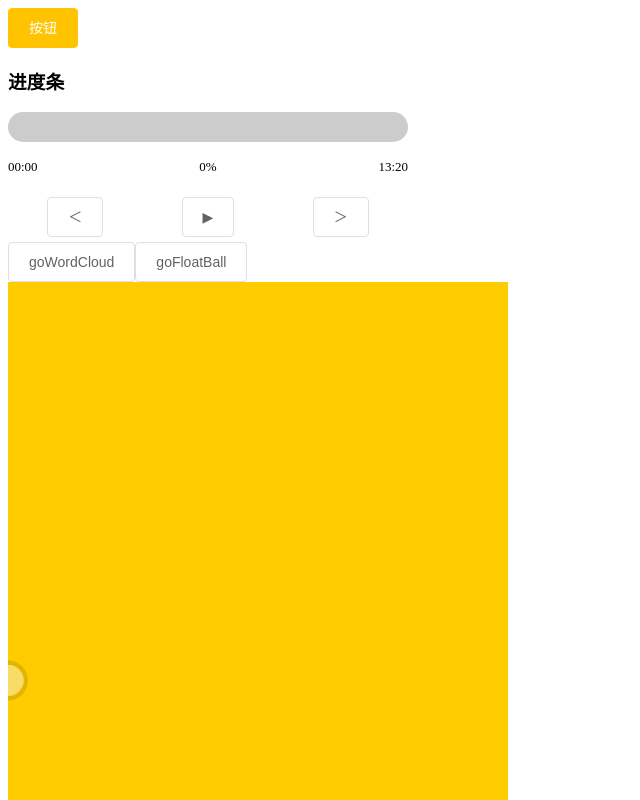
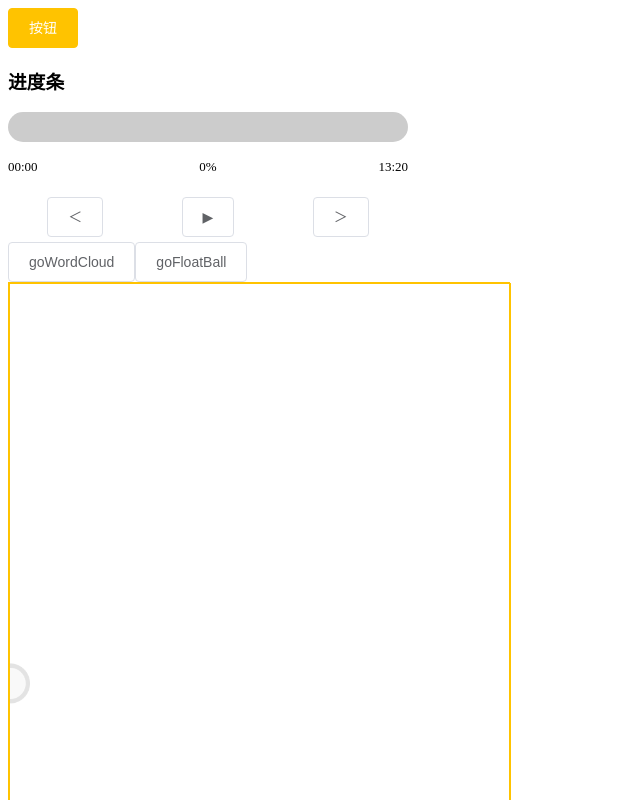
Before and after one commit to liuxueji/lxj-ui, a Vue app: page /#/FloatBall in a window 1280 px wide. Shown: the top 800 px of the page, without its empty margins (0-640 px from the left). Built offline with nearby package versions, Linux system fonts and the light colour scheme.

Commit message:
add floatBall组件样式

```diff
--- a/examples/components/FloatBall.vue
+++ b/examples/components/FloatBall.vue
@@ -32,6 +32,6 @@ export default {
   .container {
     width: 500px;
     height: 800px;
-    background-color: #ffcc00;
+    border: 1px solid #ffc300;
   }
 </style>
--- a/packages/FloatBall.vue
+++ b/packages/FloatBall.vue
@@ -35,7 +35,7 @@ export default {
     // 是否显示悬浮球
     isShow: {
       type: Boolean,
-      default: false
+      default: true
     }
   },
   data () {
```
Also changed, not shown: 1 other file (tests, documents, lock files or other folders).
